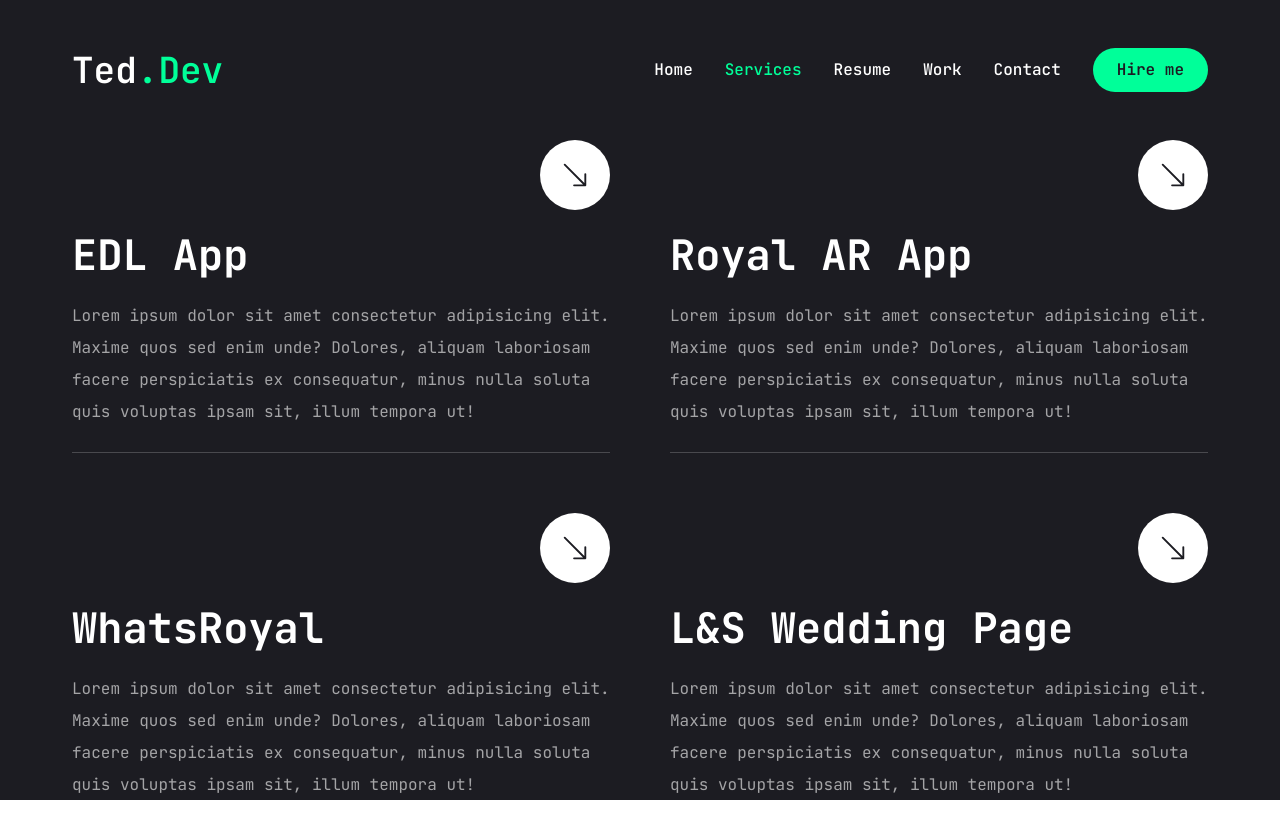
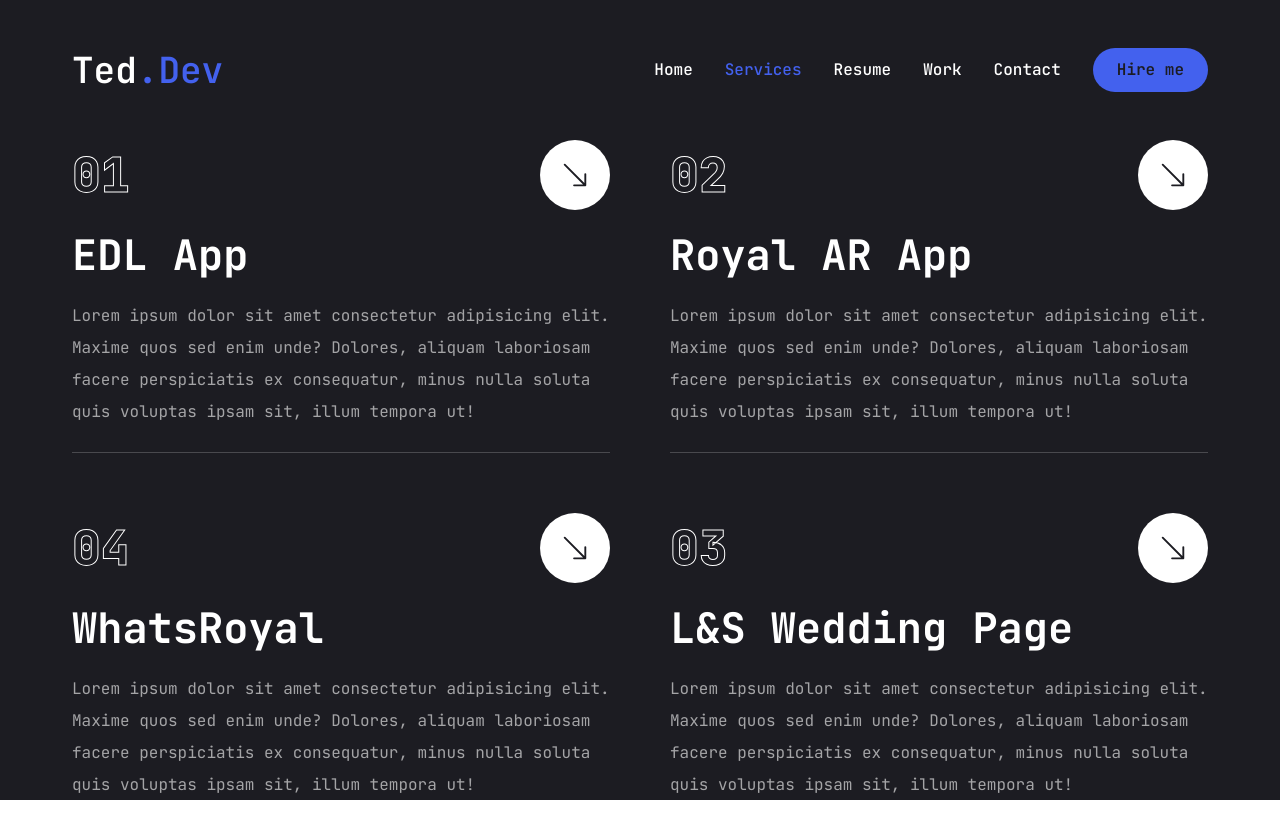
Before and after one commit to Josephtg107/Ted-Portfolio, a Next.js app in the folder ted-portfolio/: page /services in a window 1280 px wide. Built offline with nearby package versions, Linux system fonts and the light colour scheme.

Commit message:
[CSS] Changed accent colors and text css

```diff
--- a/ted-portfolio/app/globals.css
+++ b/ted-portfolio/app/globals.css
@@ -15,4 +15,12 @@
   .h3 {
     @apply text-[20px] xl:text-[24px] leading-[1.1] font-semibold;
   }
+
+  .text-outline {
+    -webkit-text-stroke: 1px #ffffff;
+  }
+
+  .text-outline-hover {
+    -webkit-text-stroke: 1px #00b4d8;
+  }
 }
--- a/ted-portfolio/tailwind.config.js
+++ b/ted-portfolio/tailwind.config.js
@@ -26,8 +26,8 @@ module.exports = {
       colors: {
         primary: "#1c1c22",
         accent: {
-          DEFAULT: "#00ff99",
-          hover: "#00e187",
+          DEFAULT: "#4361ee",
+          hover: "#00b4d8",
         },
       },
       keyframes: {
```
